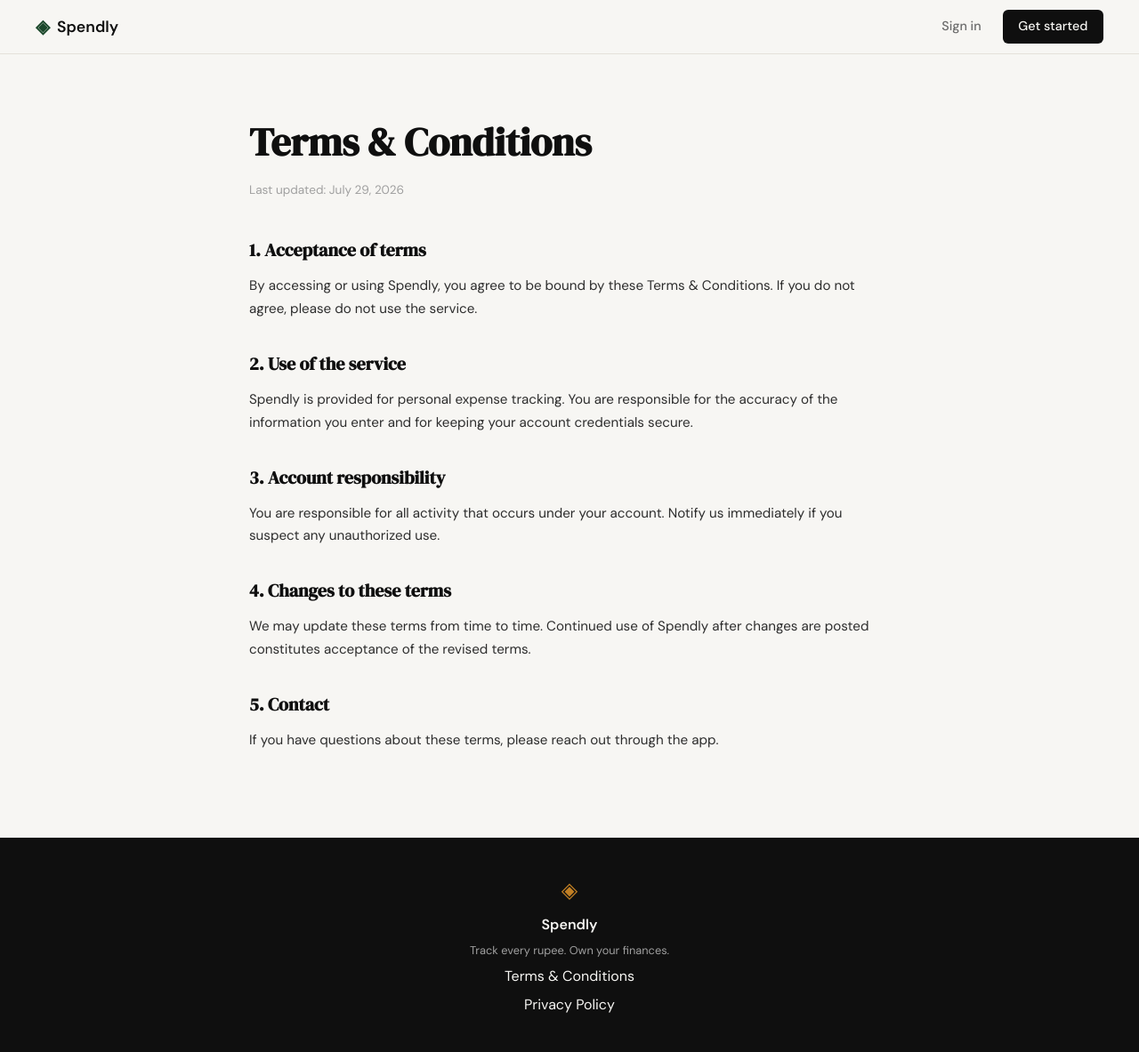
After one commit to SantlalKaler/spendly, a Flask app: page /terms in a window 1280 px wide. The commit adds this page. Shown: the whole page at 89% size. Run offline with Flask 3, Linux system fonts and the light colour scheme.

Commit message:
Create terms & Condtions page

```diff
--- a/app.py
+++ b/app.py
@@ -20,6 +20,11 @@ def register():
 @app.route("/login")
 def login():
     return render_template("login.html")
+
+
+@app.route("/terms")
+def terms():
+    return render_template("terms.html")
 
 
 # ------------------------------------------------------------------ #
--- a/static/css/style.css
+++ b/static/css/style.css
@@ -478,6 +478,49 @@ a { color: inherit; text-decoration: none; }
 .auth-switch a:hover { text-decoration: underline; }
 
 /* ------------------------------------------------------------------ */
+/* Legal pages                                                         */
+/* ------------------------------------------------------------------ */
+
+.legal-section {
+    padding: 4rem 2rem 5rem;
+}
+
+.legal-container {
+    max-width: 720px;
+    margin: 0 auto;
+}
+
+.legal-title {
+    font-family: var(--font-display);
+    font-size: clamp(2rem, 4vw, 2.75rem);
+    color: var(--ink);
+    margin-bottom: 0.5rem;
+}
+
+.legal-updated {
+    font-size: 0.85rem;
+    color: var(--ink-faint);
+    margin-bottom: 2.5rem;
+}
+
+.legal-body h2 {
+    font-family: var(--font-display);
+    font-size: 1.25rem;
+    color: var(--ink);
+    margin-top: 2rem;
+    margin-bottom: 0.75rem;
+}
+
+.legal-body h2:first-child { margin-top: 0; }
+
+.legal-body p {
+    font-size: 0.95rem;
+    color: var(--ink-soft);
+    line-height: 1.7;
+    margin-bottom: 1rem;
+}
+
+/* ------------------------------------------------------------------ */
 /* Footer                                                              */
 /* ------------------------------------------------------------------ */
 
--- a/templates/base.html
+++ b/templates/base.html
@@ -34,7 +34,7 @@
             <span class="brand-icon">◈</span>
             <span class="footer-name">Spendly</span>
             <p class="footer-copy">Track every rupee. Own your finances.</p>
-            <a href="#">Terms & Conditions</a>
+            <a href="{{ url_for('terms') }}">Terms & Conditions</a>
             <a href="#">Privacy Policy</a>
         </div>
     </footer>
--- /dev/null
+++ b/templates/terms.html
@@ -0,0 +1,31 @@
+{% extends "base.html" %}
+
+{% block title %}Terms & Conditions — Spendly{% endblock %}
+
+{% block content %}
+
+<section class="legal-section">
+    <div class="legal-container">
+        <h1 class="legal-title">Terms & Conditions</h1>
+        <p class="legal-updated">Last updated: July 29, 2026</p>
+
+        <div class="legal-body">
+            <h2>1. Acceptance of terms</h2>
+            <p>By accessing or using Spendly, you agree to be bound by these Terms & Conditions. If you do not agree, please do not use the service.</p>
+
+            <h2>2. Use of the service</h2>
+            <p>Spendly is provided for personal expense tracking. You are responsible for the accuracy of the information you enter and for keeping your account credentials secure.</p>
+
+            <h2>3. Account responsibility</h2>
+            <p>You are responsible for all activity that occurs under your account. Notify us immediately if you suspect any unauthorized use.</p>
+
+            <h2>4. Changes to these terms</h2>
+            <p>We may update these terms from time to time. Continued use of Spendly after changes are posted constitutes acceptance of the revised terms.</p>
+
+            <h2>5. Contact</h2>
+            <p>If you have questions about these terms, please reach out through the app.</p>
+        </div>
+    </div>
+</section>
+
+{% endblock %}
```
